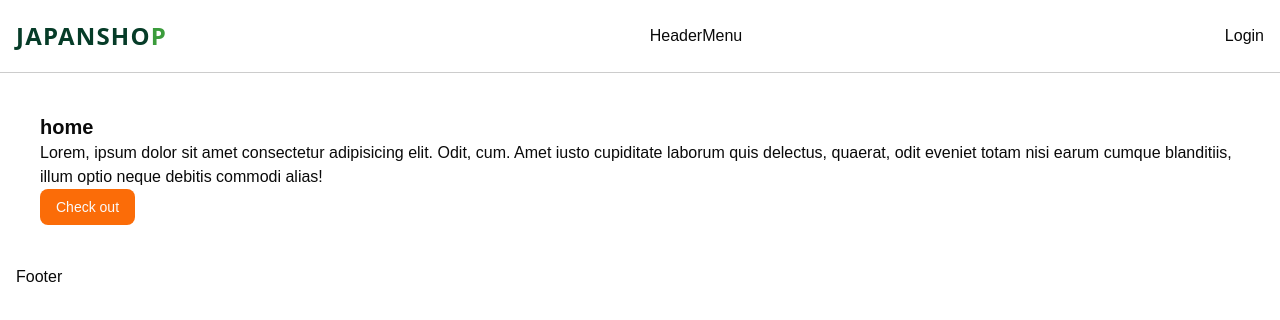
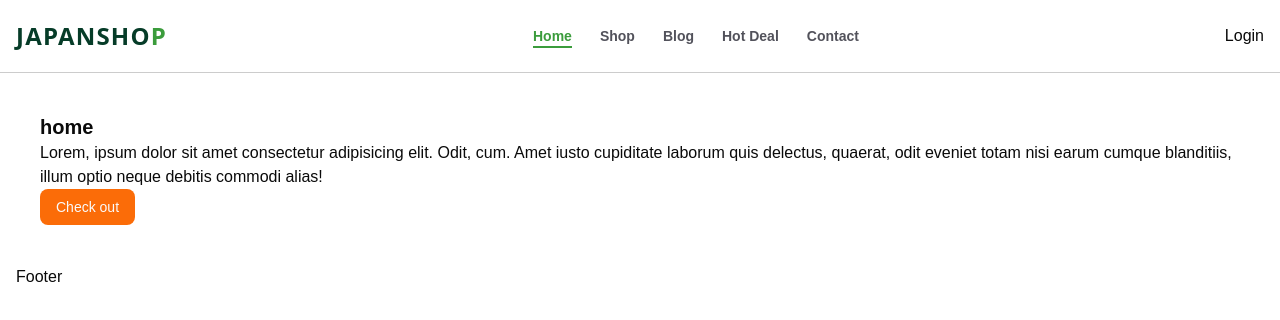
Before and after one commit to kimmttrung/Japan-Shop, a Next.js app: page / in a window 1280 px wide. Shown: the top 320 px of the page. Built offline with nearby package versions, Linux system fonts and the light colour scheme.

Commit message:
add headermenu

```diff
--- a/components/HeaderMenu.tsx
+++ b/components/HeaderMenu.tsx
@@ -1,8 +1,34 @@
+"use client";
+import { headerData } from '@/constants/data'
+import Link from 'next/link'
+import { usePathname } from 'next/navigation';
 import React from 'react'
 
 const HeaderMenu = () => {
+    const pathname = usePathname();
     return (
-        <div>HeaderMenu</div>
+        <div className='hidden md:inline-flex w-1/3 items-center justify-center gap-7
+        text-sm capitalize font-semibold text-lightColor'
+        >
+            {headerData?.map((item) => (
+                <Link
+                    key={item?.title}
+                    href={item?.href}
+                    className={`hover:text-shop_light_green hoverEffect relative group ${pathname === item?.href && "text-shop_light_green"
+                        }`}
+                >
+                    {item?.title}
+                    <span
+                        className={`absolute -bottom-0.5 left-1/2 w-0 h-0.5 bg-shop_light_green group-hover:w-1/2 hoverEffect group-hover:left-0 ${pathname === item?.href && "w-1/2"
+                            }`}
+                    />
+                    <span
+                        className={`absolute -bottom-0.5 right-1/2 w-0 h-0.5 bg-shop_light_green group-hover:w-1/2 hoverEffect group-hover:right-0 ${pathname === item?.href && "w-1/2"
+                            }`}
+                    />
+                </Link>
+            ))}
+        </div>
     )
 }
 
```
